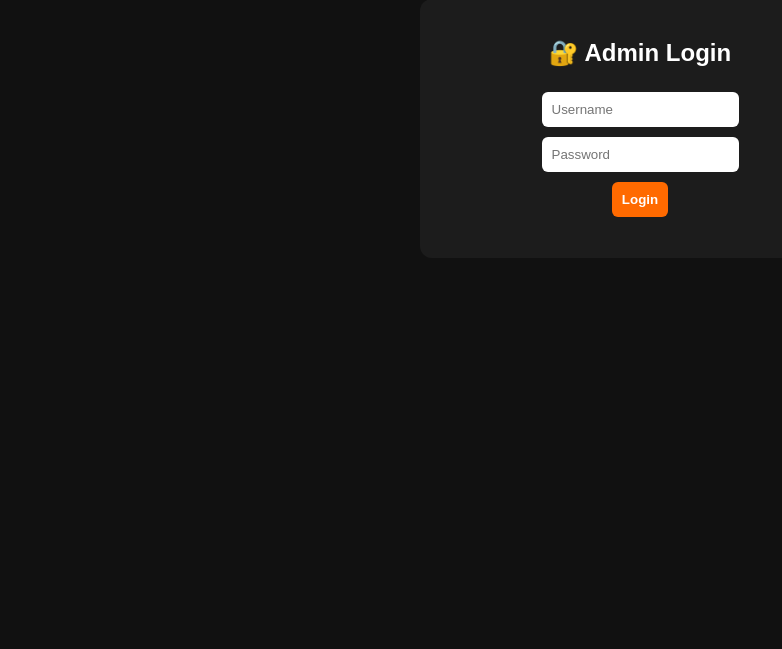
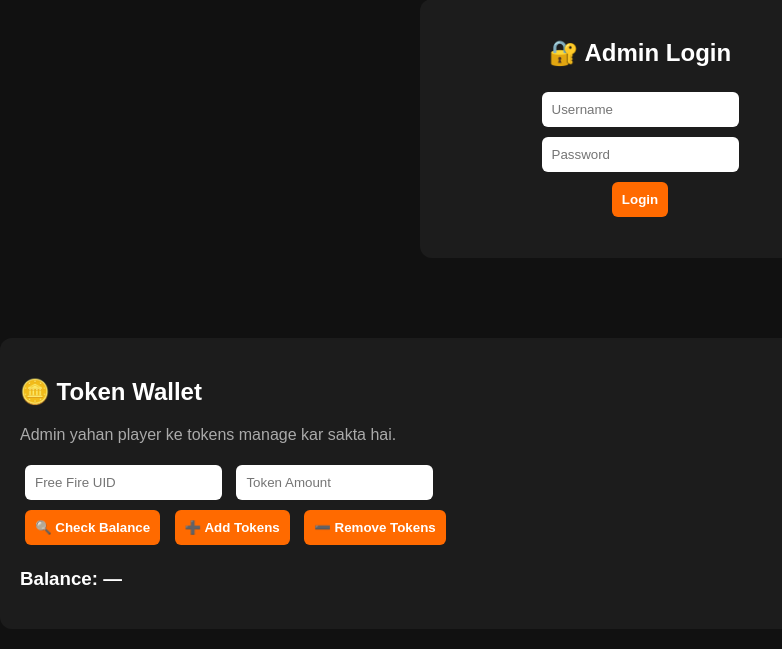
Before and after one commit to av1324908-create/FF-Tournament-App, a Flask app: page /admin in a window 1280 px wide. Shown: the part 202-851 px from the top of the page, without its empty margins (0-782 px from the left). Before the commit the page ends 419 px from the top, so only its background shows below. Run offline with Flask 3, Linux system fonts and the light colour scheme.

Commit message:
Add admin token wallet

```diff
--- a/templates/admin.html
+++ b/templates/admin.html
@@ -601,6 +601,177 @@ async function loadTournaments() {
 }
 
 </script>
+<!-- TOKEN WALLET -->
+<div class="box">
 
+    <h2>🪙 Token Wallet</h2>
+
+    <p style="color:#aaa;">
+        Admin yahan player ke tokens manage kar sakta hai.
+    </p>
+
+    <input
+        id="walletUid"
+        type="text"
+        placeholder="Free Fire UID"
+    >
+
+    <input
+        id="walletAmount"
+        type="number"
+        min="1"
+        placeholder="Token Amount"
+    >
+
+    <br>
+
+    <button onclick="checkWalletBalance()">
+        🔍 Check Balance
+    </button>
+
+    <button onclick="addWalletTokens()">
+        ➕ Add Tokens
+    </button>
+
+    <button onclick="removeWalletTokens()">
+        ➖ Remove Tokens
+    </button>
+
+    <h3 id="walletBalance">
+        Balance: —
+    </h3>
+
+    <p id="walletMessage"></p>
+
+</div>
+
+
+<script>
+
+async function checkWalletBalance() {
+
+    const uid =
+        document.getElementById("walletUid").value.trim();
+
+    if (!uid) {
+        alert("UID enter karo.");
+        return;
+    }
+
+    const response =
+        await fetch("/api/wallet/" + encodeURIComponent(uid));
+
+    const data =
+        await response.json();
+
+    if (data.success) {
+
+        document.getElementById("walletBalance").innerText =
+            "Balance: " + data.balance + " Tokens";
+
+    } else {
+
+        document.getElementById("walletMessage").innerText =
+            data.message || "Something went wrong.";
+
+    }
+
+}
+
+
+async function addWalletTokens() {
+
+    const uid =
+        document.getElementById("walletUid").value.trim();
+
+    const amount =
+        Number(document.getElementById("walletAmount").value);
+
+    if (!uid || !amount) {
+
+        alert("UID aur token amount enter karo.");
+
+        return;
+    }
+
+    const response =
+        await fetch("/api/admin/wallet/add", {
+
+            method: "POST",
+
+            headers: {
+                "Content-Type": "application/json"
+            },
+
+            body: JSON.stringify({
+                uid: uid,
+                amount: amount
+            })
+
+        });
+
+    const data =
+        await response.json();
+
+    document.getElementById("walletMessage").innerText =
+        data.message || "Done";
+
+    if (data.success) {
+
+        document.getElementById("walletBalance").innerText =
+            "Balance: " + data.balance + " Tokens";
+
+    }
+
+}
+
+
+async function removeWalletTokens() {
+
+    const uid =
+        document.getElementById("walletUid").value.trim();
+
+    const amount =
+        Number(document.getElementById("walletAmount").value);
+
+    if (!uid || !amount) {
+
+        alert("UID aur token amount enter karo.");
+
+        return;
+    }
+
+    const response =
+        await fetch("/api/admin/wallet/remove", {
+
+            method: "POST",
+
+            headers: {
+                "Content-Type": "application/json"
+            },
+
+            body: JSON.stringify({
+                uid: uid,
+                amount: amount
+            })
+
+        });
+
+    const data =
+        await response.json();
+
+    document.getElementById("walletMessage").innerText =
+        data.message || "Done";
+
+    if (data.success) {
+
+        document.getElementById("walletBalance").innerText =
+            "Balance: " + data.balance + " Tokens";
+
+    }
+
+}
+
+</script>
 </body>
 </html>
```
